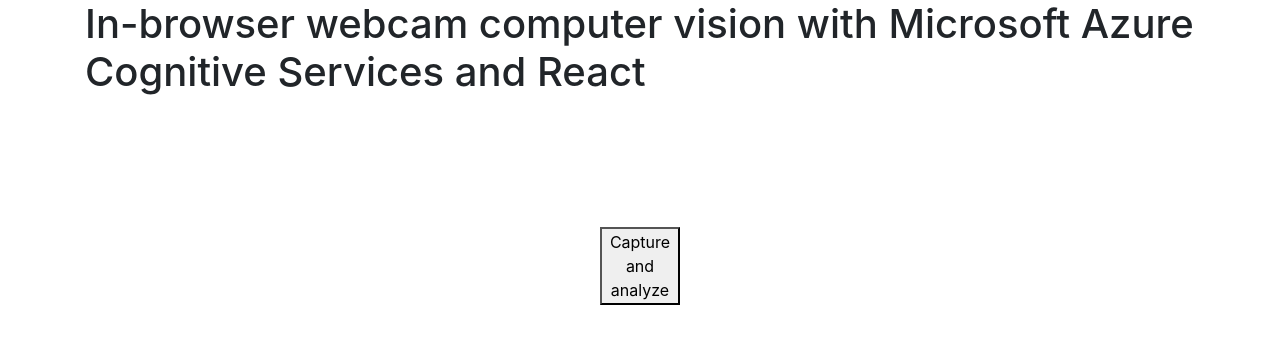
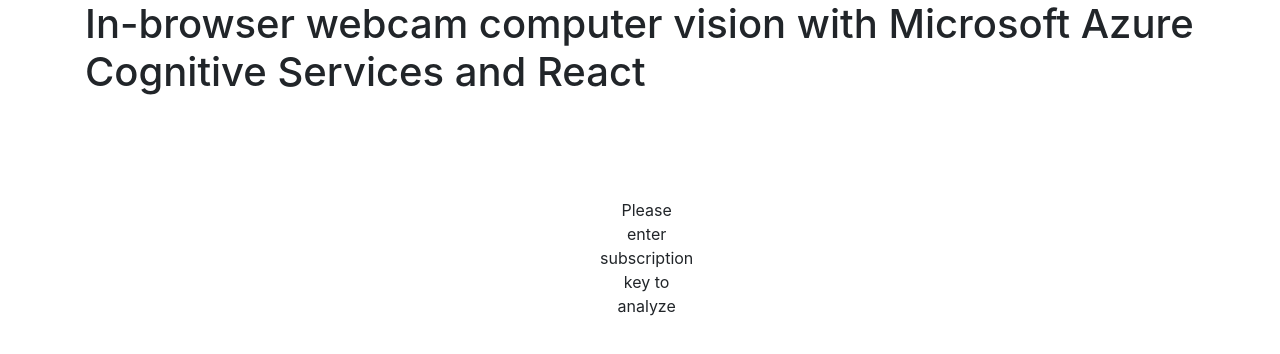
Before and after one commit to Azure-Samples/Cognitive-Services-Vision-Solution-Templates, a React (Create React App) app in the folder ReactWebCamComputerVision/ClientApp/: page / in a window 1280 px wide. Shown: the top 354 px of the page. Built offline with nearby package versions, Linux system fonts and the light colour scheme; no server answers.

Commit message:
Added continuous capture

```diff
--- a/ReactWebCamComputerVision/ClientApp/src/components/WebCamCV.js
+++ b/ReactWebCamComputerVision/ClientApp/src/components/WebCamCV.js
@@ -15,11 +15,18 @@
     constructor(props) {
         super(props);
         this.state = {
+
+            /* Set the subscription key here */
+            subscriptionKey: '' ,
+            /* For example, if your subscription key is ABCDE12345, the line should look like
+             * subscriptionKey: 'ABCDE12345' , */
+
             facingMode: "user",
             img: null,
             objects: null,
             tags: null,
             caption: null,
+            captureOn: false,
         };
         this.makeblob = this.makeblob.bind(this);
         this.capture = this.capture.bind(this);
@@ -49,6 +56,8 @@
 
     updateCanvas() {
         const ctx = this.canvas.getContext('2d');
+        ctx.clearRect(0, 0, this.canvas.width, this.canvas.height);
+
         var img = new Image;
         let objects = this.state.objects;
 
@@ -91,7 +100,7 @@
         fetch('https://westus.api.cognitive.microsoft.com/vision/v2.0/detect/', {
             method: 'POST',
             headers: {
-                'Ocp-Apim-Subscription-Key': '',
+                'Ocp-Apim-Subscription-Key': this.state.subscriptionKey,
                 'Content-Type': 'application/octet-stream',
             },
 
@@ -107,7 +116,7 @@
         fetch('https://westus.api.cognitive.microsoft.com/vision/v2.0/describe/', {
             method: 'POST',
             headers: {
-                'Ocp-Apim-Subscription-Key': '',
+                'Ocp-Apim-Subscription-Key': this.state.subscriptionKey,
                 'Content-Type': 'application/octet-stream',
             },
 
@@ -125,6 +134,15 @@
 
     }
 
+    StartCapture = async () => {
+        this.setState({ captureOn: true });
+        this.interval = setInterval(() => this.capture(), 500);
+    }
+
+    StopCapture = () => {
+        this.setState({ captureOn: false });
+        clearInterval(this.interval);
+    }
 
     render() {
 
@@ -149,7 +167,10 @@
                             </td>
                             <td>
                                 <center>
-                                    <button onClick={this.capture}>Capture and analyze</button> <br></br>
+                                    {this.state.subscriptionKey ? < button onClick={this.capture}>Capture and analyze</button> : <p> Please enter subscription key to analyze</p>}
+                                    {this.state.subscriptionKey ?
+                                        [this.state.captureOn ? < button onClick={this.StopCapture}>Stop capture</button> : < button onClick={this.StartCapture}>Start capture</button> ]
+                                        : null}
                                 </center>
                             </td>
                             <td>
```
